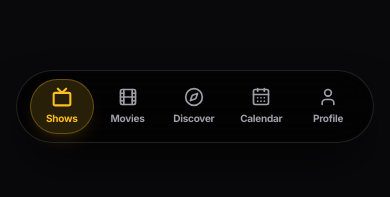
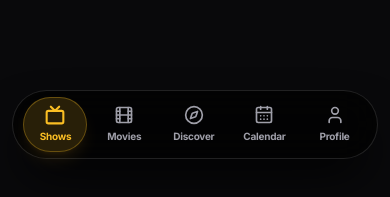
Before and after one commit to kiran-bhavani/tv-tracking, a Next.js app: page / in a window 390 px wide. Shown: the part 677-874 px from the top of the page. Built offline with nearby package versions, Linux system fonts and the light colour scheme; no server answers.

Commit message:
fix: adjust BottomNav positioning for Mobile Safari address bar and add pb-32 scroll padding

```diff
--- a/src/app/discover/page.tsx
+++ b/src/app/discover/page.tsx
@@ -23,7 +23,7 @@ export default async function DiscoverPage({ searchParams }: { searchParams: Pro
   const genres = genresData.genres || [];
 
   return (
-    <div className="min-h-screen bg-background pb-24">
+    <div className="min-h-screen bg-background pb-32">
       {/* Search Bar at the top (TV Time style) */}
       <div className="sticky top-0 z-40 bg-background/90 backdrop-blur-md pt-safe px-4 py-4 border-b border-border">
         <h1 className="text-2xl font-bold text-foreground mb-4">Discover</h1>
--- a/src/app/page.tsx
+++ b/src/app/page.tsx
@@ -61,7 +61,7 @@ export default function WatchlistPage() {
   };
 
   return (
-    <div className="min-h-screen bg-background">
+    <div className="min-h-screen bg-background pb-32">
       {/* Top Header */}
       <div className="sticky top-0 z-40 bg-background/80 backdrop-blur-xl pt-safe shadow-sm border-b border-white/5">
         <div className="px-6 py-4 flex justify-between items-center">
--- a/src/components/BottomNav.tsx
+++ b/src/components/BottomNav.tsx
@@ -21,8 +21,8 @@ export default function BottomNav() {
   }
 
   return (
-    <div className="fixed bottom-3 left-0 right-0 w-full px-4 pb-safe pointer-events-none z-50 flex justify-center">
-      <nav className="pointer-events-auto w-full max-w-md ios-glass-pill rounded-full py-2 px-3 flex justify-around items-center shadow-2xl shadow-black/80">
+    <div className="fixed bottom-[max(0.5rem,env(safe-area-inset-bottom))] left-0 right-0 w-full px-3 pointer-events-none z-50 flex justify-center">
+      <nav className="pointer-events-auto w-full max-w-md ios-glass-pill rounded-full py-1.5 px-2 flex justify-around items-center shadow-2xl shadow-black/90">
         {navItems.map((item) => {
           const isActive = pathname === item.path;
           const Icon = item.icon;
```
